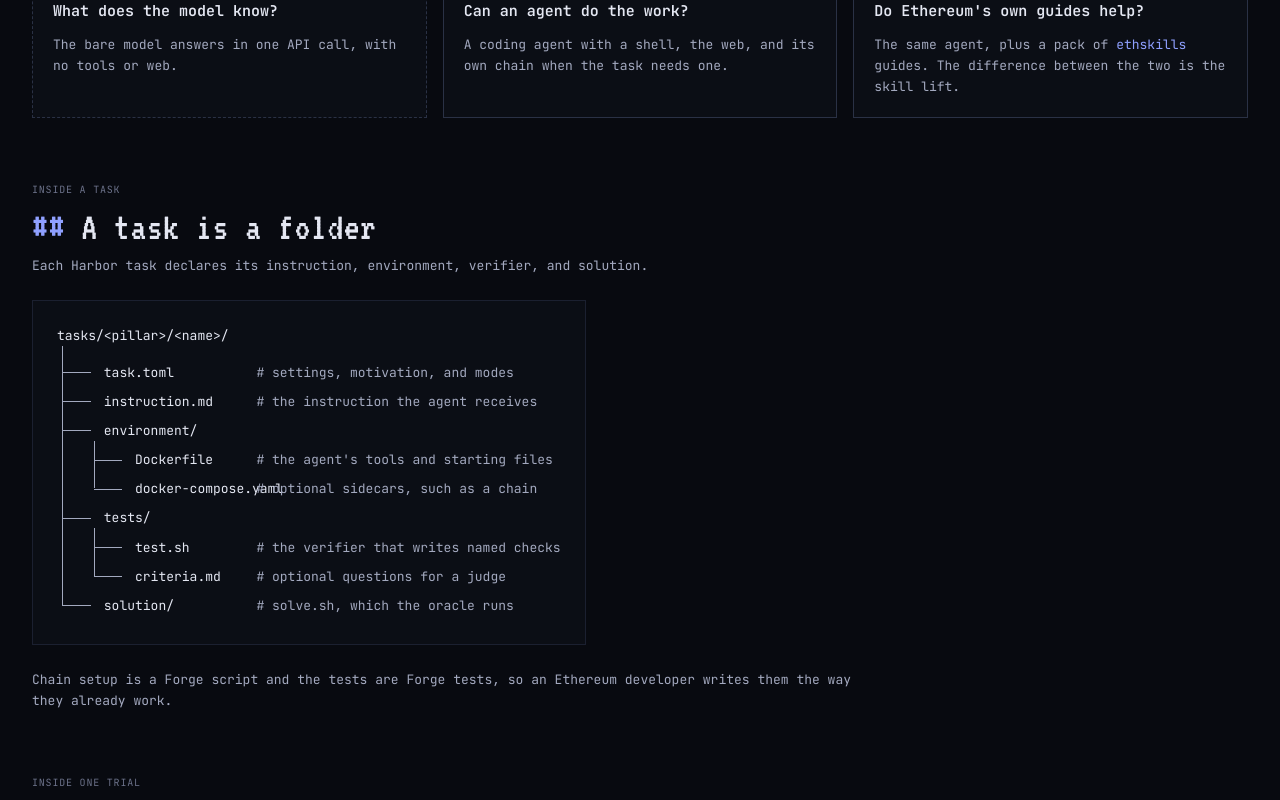
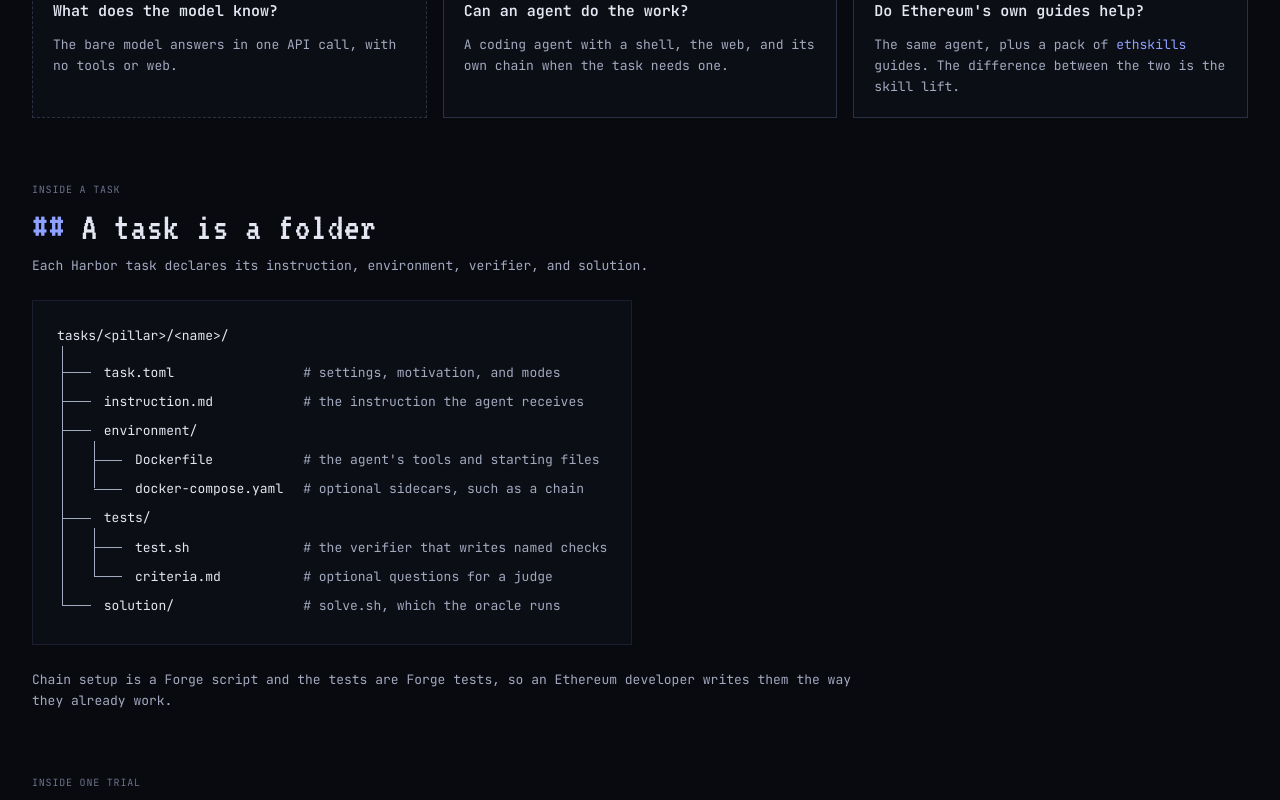
Before and after one commit to BuidlGuidl/ethevals, a Next.js app in the folder site/: page /how-it-works in a window 1280 px wide. Shown: the part 1283-2083 px from the top of the page. Built offline with nearby package versions, Linux system fonts and the light colour scheme.

Commit message:
Replace the task guide and fix its site links and folder spacing

```diff
--- a/site/app/board.tsx
+++ b/site/app/board.tsx
@@ -187,7 +187,7 @@ export function Results({ data, query }: { data: BoardData; query: URLSearchPara
     </section>
     <section id="evals" className="results-section"><div className="section-head"><div><h2>Results by task · {modeNames[evalsMode]}</h2><p>A detailed view of the Leaderboard. See how many trials each agent passed on every task, grouped by pillar.</p></div>
       <ModeToggle mode={evalsMode} onChange={(value) => updateQuery({ evals: value })} label="Which task results" />
-      <a className="button" href={`${repo}/blob/main/docs/add-an-eval.md`} target="_blank" rel="noreferrer">How to add a task ↗</a></div>
+      <a className="button" href={`${repo}/blob/main/docs/add-a-task.md`} target="_blank" rel="noreferrer">How to add a task ↗</a></div>
       <p className="eyebrow">{pillars.reduce((sum, pillar) => sum + matrixTable.pillars[pillar].evals.length, 0)} tasks · {modeNames[evalsMode]}</p>
       <div className="table-shell"><div className="matrix-title">Task matrix · {modeNames[evalsMode]}</div><div className="table-scroll matrix-scroll" role="region" tabIndex={0} aria-label="Task matrix. Scroll for more configurations.">
         <table className="matrix"><caption className="sr-only">Passed trials / scored trials for each task and configuration</caption><thead><tr><th className="row-label" scope="col">Task</th>
--- a/site/app/globals.css
+++ b/site/app/globals.css
@@ -212,7 +212,7 @@
   .eval-tree-root { @apply relative mb-3; overflow-wrap: anywhere; }
   .eval-tree-root::after { content: ""; position: absolute; left: .7ch; top: 100%; height: 12px; border-left: 1px solid var(--color-muted); }
   .eval-tree ul { @apply grid; }
-  .eval-tree li { @apply relative grid gap-x-5 py-1; grid-template-columns: 23ch minmax(0, 1fr); }
+  .eval-tree li { @apply relative grid gap-x-5 py-1; grid-template-columns: 29ch minmax(0, 1fr); }
   .eval-tree li::before { content: ""; position: absolute; left: .7ch; top: 0; bottom: 0; border-left: 1px solid var(--color-muted); }
   .eval-tree li::after { content: ""; position: absolute; left: .7ch; top: calc(4px + .8em); width: 3.6ch; border-top: 1px solid var(--color-muted); }
   .eval-tree li:last-child::before { bottom: auto; height: calc(4px + .8em); }
--- a/site/app/how-it-works/page.tsx
+++ b/site/app/how-it-works/page.tsx
@@ -61,6 +61,6 @@ export default function Page() {
         <li><b>Results stay tied to what made them.</b> Change the task, the model or the agent, and it runs again.</li>
       </ul></div>
     </section>
-    <section id="hw-add" className="how-add"><p>Have an Ethereum task AI should handle? Add it as a task.</p><a className="button" href="https://github.com/BuidlGuidl/ethevals/blob/main/docs/add-an-eval.md">Read the guide →</a></section>
+    <section id="hw-add" className="how-add"><p>Have an Ethereum task AI should handle? Add it as a task.</p><a className="button" href="https://github.com/BuidlGuidl/ethevals/blob/main/docs/add-a-task.md">Read the guide →</a></section>
   </main>;
 }
```
Also changed, not shown: 4 other files (tests, documents, lock files or other folders).
